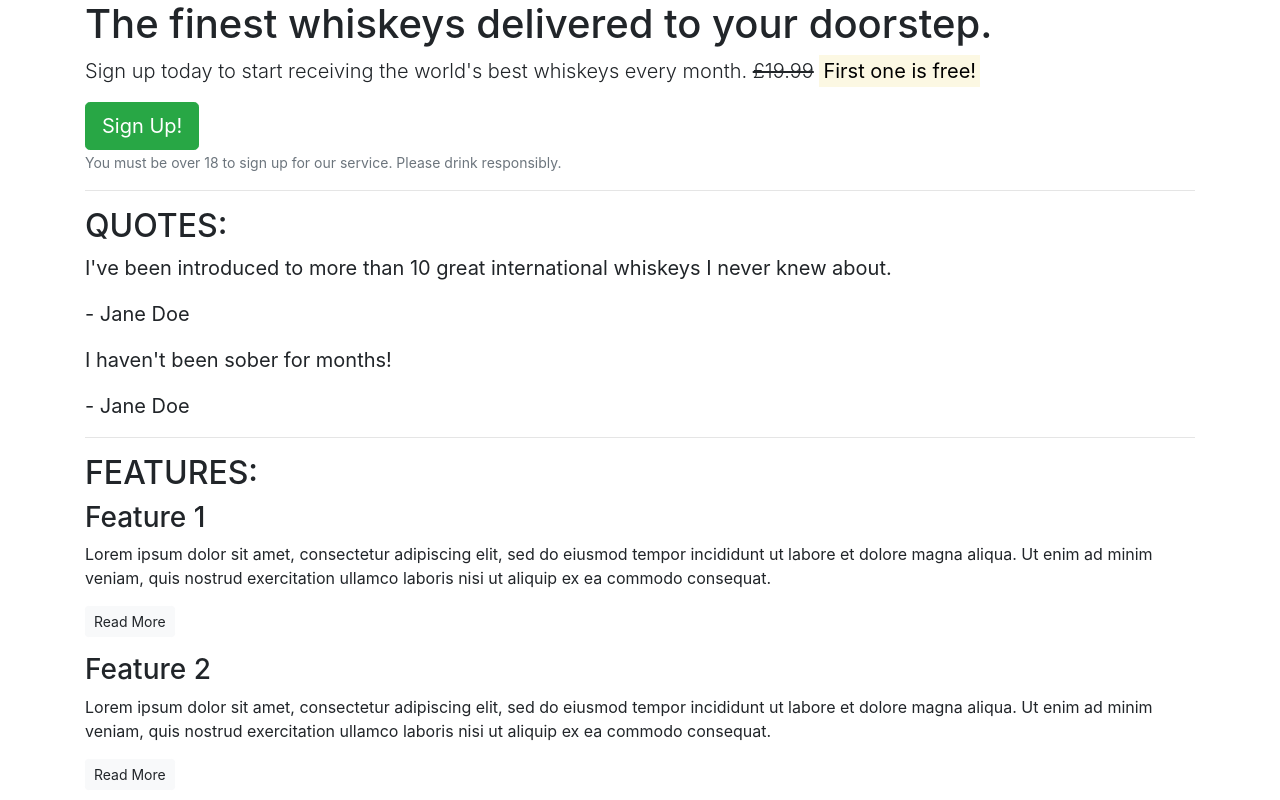
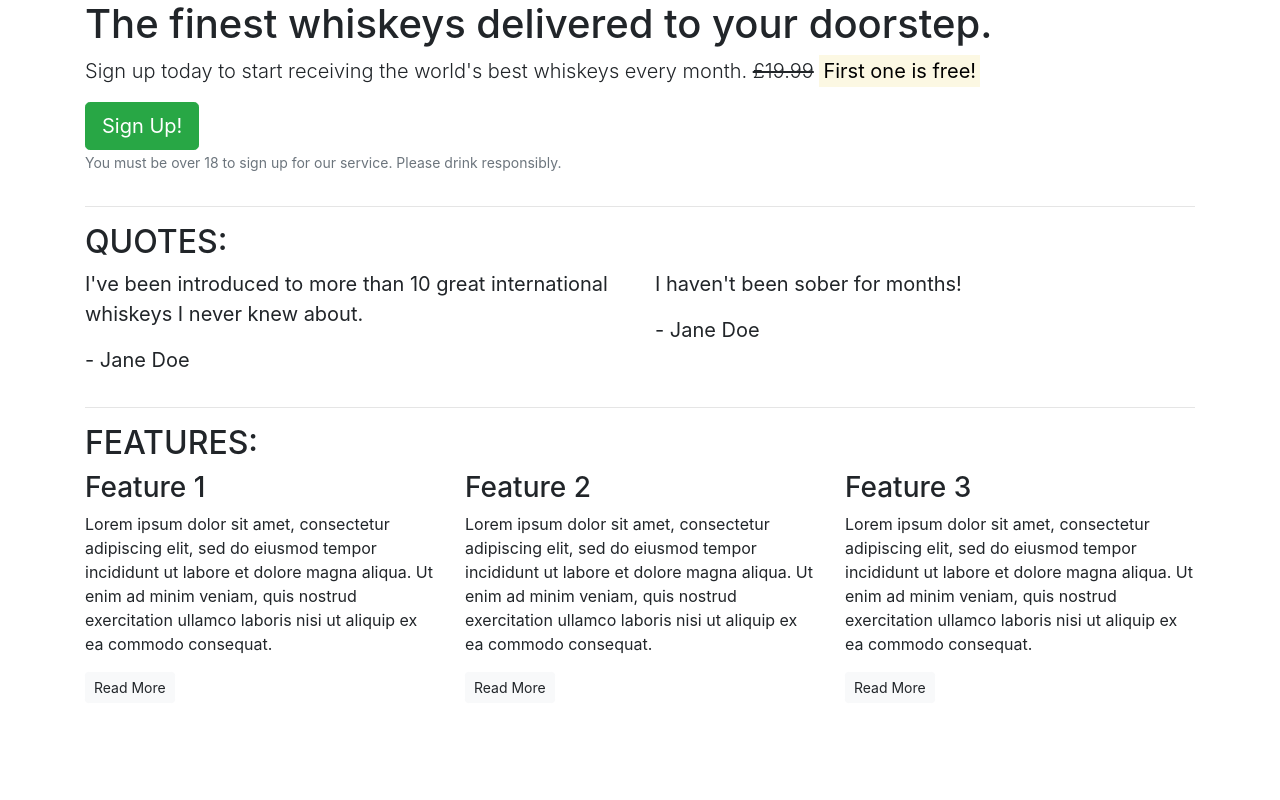
Before and after one commit to mkenihandev/bootstrap-learning, a plain HTML site: page index.html in a window 1280 px wide. Shown: the top 800 px of the page. Drawn offline with nearby package versions, Linux system fonts and the light colour scheme.

Commit message:
Add grid layout

```diff
--- a/index.html
+++ b/index.html
@@ -1,43 +1,70 @@
 <!DOCTYPE html>
 <html lang="en">
+
 <head>
     <meta charset="UTF-8">
     <meta http-equiv="X-UA-Compatible" content="IE=edge">
     <meta name="viewport" content="width=device-width, initial-scale=1.0">
     <title>Document</title>
-    <link rel="stylesheet" href="https://cdn.jsdelivr.net/npm/bootstrap@4.6.1/dist/css/bootstrap.min.css" integrity="sha384-zCbKRCUGaJDkqS1kPbPd7TveP5iyJE0EjAuZQTgFLD2ylzuqKfdKlfG/eSrtxUkn" crossorigin="anonymous">
-    <script src="https://cdn.jsdelivr.net/npm/bootstrap@4.6.1/dist/js/bootstrap.bundle.min.js" integrity="sha384-fQybjgWLrvvRgtW6bFlB7jaZrFsaBXjsOMm/tB9LTS58ONXgqbR9W8oWht/amnpF" crossorigin="anonymous"></script>
+    <link rel="stylesheet" href="https://cdn.jsdelivr.net/npm/bootstrap@4.6.1/dist/css/bootstrap.min.css"
+        integrity="sha384-zCbKRCUGaJDkqS1kPbPd7TveP5iyJE0EjAuZQTgFLD2ylzuqKfdKlfG/eSrtxUkn" crossorigin="anonymous">
+    <script src="https://cdn.jsdelivr.net/npm/bootstrap@4.6.1/dist/js/bootstrap.bundle.min.js"
+        integrity="sha384-fQybjgWLrvvRgtW6bFlB7jaZrFsaBXjsOMm/tB9LTS58ONXgqbR9W8oWht/amnpF" crossorigin="anonymous">
+    </script>
 </head>
+
 <body>
     <article class="container">
         <!-- Callout -->
+        <div class="row">
+            <div class="col-12">
                 <section class="callout">
                     <h1>The finest whiskeys delivered to your doorstep.</h1>
-            <p class="lead">Sign up today to start receiving the world's best whiskeys every month. <s>£19.99</s> <strong><mark>First one is free!</mark></strong></p>
+                    <p class="lead">Sign up today to start receiving the world's best whiskeys every month.
+                        <s>£19.99</s> <strong><mark>First one is free!</mark></strong></p>
                     <button class="btn btn-success btn-lg">Sign Up!</button>
-            <p class="text-muted"><small>You must be over 18 to sign up for our service. Please drink responsibly.</small></p>
+                    <p class="text-muted"><small>You must be over 18 to sign up for our service. Please drink
+                            responsibly.</small></p>
                 </section>
+            </div>
+        </div>
         <!-- /.callout -->
         <hr>
 
         <!-- Quotes -->
         <section class="quotes">
+            <div class="row">
+                <div class="col-12">
                     <h2 class="text-uppercase">Quotes:</h2>
+                </div>
+            </div>
+            <div class="row">
+                <div class="col-12 col-md-6">
                     <blockquote class="blockquote">
                         <p>I've been introduced to more than 10 great international whiskeys I never knew about.</p>
                         <p>- Jane Doe</p>
                     </blockquote>
+                </div>
+                <div class="col-12 col-md-6">
                     <blockquote class="blockquote">
                         <p>I haven't been sober for months!</p>
                         <p>- Jane Doe</p>
                     </blockquote>
+                </div>
+            </div>
         </section>
         <!-- /.quotes -->
         <hr>
 
         <!-- Features -->
         <section class="features">
+            <div class="row">
+                <div class="col-12">
                     <h2 class="text-uppercase">Features:</h2>
+                </div>
+            </div>
+            <div class="row">
+                <div class="col-12 col-md-6 col-lg-4">
                     <div class="feature">
                         <h3>Feature 1</h3>
                         <p>Lorem ipsum dolor sit amet, consectetur adipiscing elit, sed do eiusmod
@@ -46,6 +73,8 @@
                             commodo consequat.</p>
                         <p><a class="btn btn-sm btn-light" href="">Read More</a></p>
                     </div>
+                </div>
+                <div class="col-12 col-md-6 col-lg-4">
                     <div class="feature">
                         <h3>Feature 2</h3>
                         <p>Lorem ipsum dolor sit amet, consectetur adipiscing elit, sed do eiusmod tempor
@@ -54,6 +83,8 @@
                             commodo consequat.</p>
                         <p><a class="btn btn-sm btn-light" href="">Read More</a></p>
                     </div>
+                </div>
+                <div class="col-12 d-md-none d-lg-block col-lg-4">
                     <div class="feature">
                         <h3>Feature 3</h3>
                         <p>Lorem ipsum dolor sit amet, consectetur adipiscing elit, sed do eiusmod tempor
@@ -62,8 +93,11 @@
                             commodo consequat.</p>
                         <p><a class="btn btn-sm btn-light" href="">Read More</a></p>
                     </div>
+                </div>
+            </div>
         </section>
         <!-- /.features -->
     </article>
 </body>
+
 </html>
```
Lines whose indentation alone changed are shown as unchanged.
